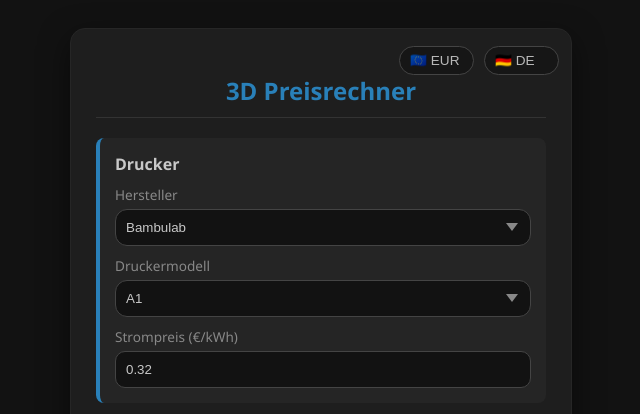
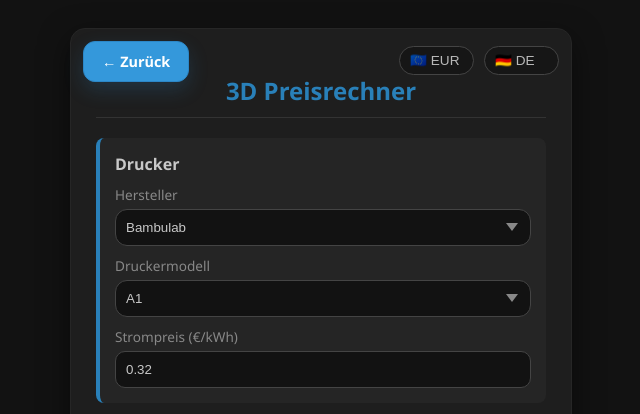
Before and after one commit to Noel-39/noel-web, a PHP site: page /rechner.html in a window 1280 px wide. Shown: the top 414 px of the page, without its empty margins (319-959 px from the left). Run offline with PHP 8.4, Linux system fonts and the light colour scheme.

Commit message:
back-botton verbessert
Co-authored-by: Copilot <copilot@github.com>

```diff
--- a/rechner-beta.css
+++ b/rechner-beta.css
@@ -35,6 +35,8 @@ select { width: 100%; padding: 10px 36px 10px 10px; margin-top: 5px; border-radi
 hr { border: 0; border-top: 1px solid #444; margin: 15px 0; }
 .info-text { font-size: 0.75em; color: #7f8c8d; text-align: center; margin-top: 5px; }
 .top-controls { position: absolute; top: 12px; right: 12px; display: flex; gap: 10px; align-items: center; }
+.top-back-btn { position: absolute; top: 12px; left: 12px; display: inline-flex; align-items: center; justify-content: center; padding: 10px 18px; background: #3498db; color: white; text-decoration: none; border-radius: 12px; font-weight: 600; font-size: 0.9em; border: 1px solid #2c87c7; box-shadow: 0 8px 20px rgba(52, 152, 219, 0.18); transition: background 0.2s ease; }
+.top-back-btn:hover { background: #2980b9; }
 .language-select select { background: #161616; color: #b9b9b9; border: 1px solid #444; border-radius: 20px; padding: 6px 10px; font-size: 0.85em; cursor: pointer; min-width: 75px; }
 .language-select select:focus { outline: none; border-color: #2980b9; }
 .currency-switch { display: inline-flex; gap: 6px; }
--- a/rechner.html
+++ b/rechner.html
@@ -9,6 +9,7 @@
 <body>
 
 <div class="card">
+    <a href="index.html" class="top-back-btn">← Zurück</a>
     <div class="top-controls">
         <div class="language-select">
             <select id="currencySelect" onchange="setCurrency(this.value)">
```
